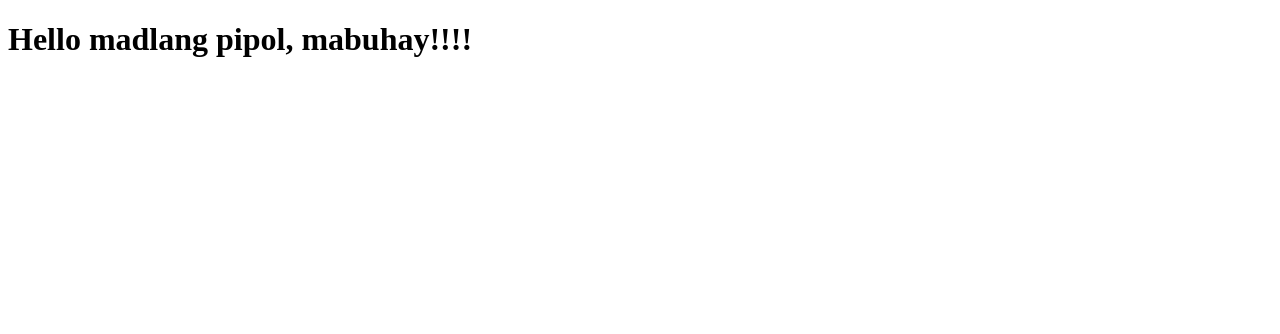
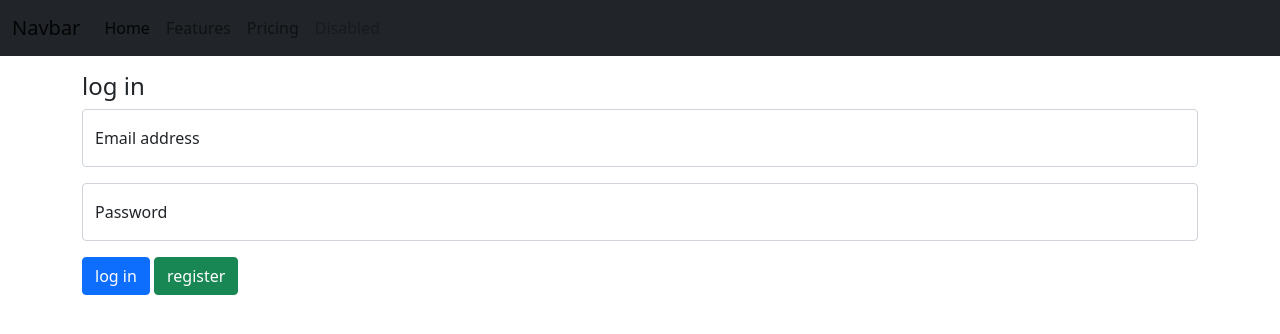
Before and after one commit to keizanjose/4_1_k_jose_web, a website: page 4_1_k_jose_web/public/index.html in a window 1280 px wide. Drawn offline with nearby package versions, Linux system fonts and the light colour scheme.

Commit message:
added initial login page ui

```diff
--- a/4_1_k_jose_web/package.json
+++ b/4_1_k_jose_web/package.json
@@ -13,6 +13,7 @@
   },
   "homepage": "https://github.com/keizanjose/4_1_k_jose_web#readme",
   "dependencies": {
+    "bootstrap": "^5.3.2",
     "dotenv": "^16.3.1",
     "express": "^4.18.2",
     "nodemon": "^3.0.1"
--- a/4_1_k_jose_web/public/index.html
+++ b/4_1_k_jose_web/public/index.html
@@ -3,10 +3,55 @@
     <head>
         <meta charset="UTF-8" />
         <meta name="viewport" content="width=device-width, initial-scale=1.0" />
+        <link href="https://cdn.jsdelivr.net/npm/bootstrap@5.0.2/dist/css/bootstrap.min.css" rel="stylesheet" integrity="sha384-EVSTQN3/azprG1Anm3QDgpJLIm9Nao0Yz1ztcQTwFspd3yD65VohhpuuCOmLASjC" crossorigin="anonymous">
+<script src="https://cdn.jsdelivr.net/npm/bootstrap@5.0.2/dist/js/bootstrap.bundle.min.js" integrity="sha384-MrcW6ZMFYlzcLA8Nl+NtUVF0sA7MsXsP1UyJoMp4YLEuNSfAP+JcXn/tWtIaxVXM" crossorigin="anonymous"></script>
         <title>Homepage</title>
         <script src="./index.js"></script>
         </head>
         <body>
-            <h1>Hello madlang pipol, mabuhay!!!!</h1>
+            <div>
+                <nav class="navbar navbar-expand-lg navbar-light bg-dark">
+                    <div class="container-fluid">
+                      <a class="navbar-brand" href="#">Navbar</a>
+                      <button class="navbar-toggler" type="button" data-bs-toggle="collapse" data-bs-target="#navbarNav" aria-controls="navbarNav" aria-expanded="false" aria-label="Toggle navigation">
+                        <span class="navbar-toggler-icon"></span>
+                      </button>
+                      <div class="collapse navbar-collapse" id="navbarNav">
+                        <ul class="navbar-nav">
+                          <li class="nav-item">
+                            <a class="nav-link active" aria-current="page" href="#">Home</a>
+                          </li>
+                          <li class="nav-item">
+                            <a class="nav-link" href="#">Features</a>
+                          </li>
+                          <li class="nav-item">
+                            <a class="nav-link" href="#">Pricing</a>
+                          </li>
+                          <li class="nav-item">
+                            <a class="nav-link disabled" href="#" tabindex="-1" aria-disabled="true">Disabled</a>
+                          </li>
+                        </ul>
+                      </div>
+                    </div>
+                  </nav>
+            </div>
+            <div class="container mt-3">
+                <h4>log in </h4>
+                <div class="form-floating mb-3">
+                    <input type="email" class="form-control" id="floatingInput" placeholder="name@example.com">
+                    <label for="floatingInput">Email address</label>
+                  </div>
+                  <div class="form-floating">
+                    <input type="password" class="form-control" id="floatingPassword" placeholder="Password">
+                    <label for="floatingPassword">Password</label>
+                  </div>
+                  <div class="mt-3">
+                  <button type="button" class="btn btn-primary">log in</button>
+                  <button type="button" class="btn btn-success">register</button>
+
+
+
+           </div>
+            </div>
             </body>
             </html>
--- a/4_1_k_jose_web/server.js
+++ b/4_1_k_jose_web/server.js
@@ -3,9 +3,8 @@ const dotenv = require("dotenv").config();
 const app = express();
 const port = process.env.PORT || 3001;
 
-app.get("/", (req, res) => {
-  res.send("Hello World!");
-})
+app.use(express.static("public"));
+
 
 app.listen(port, () => {
   console.log(`Example app listening on port ${port}`);
```
